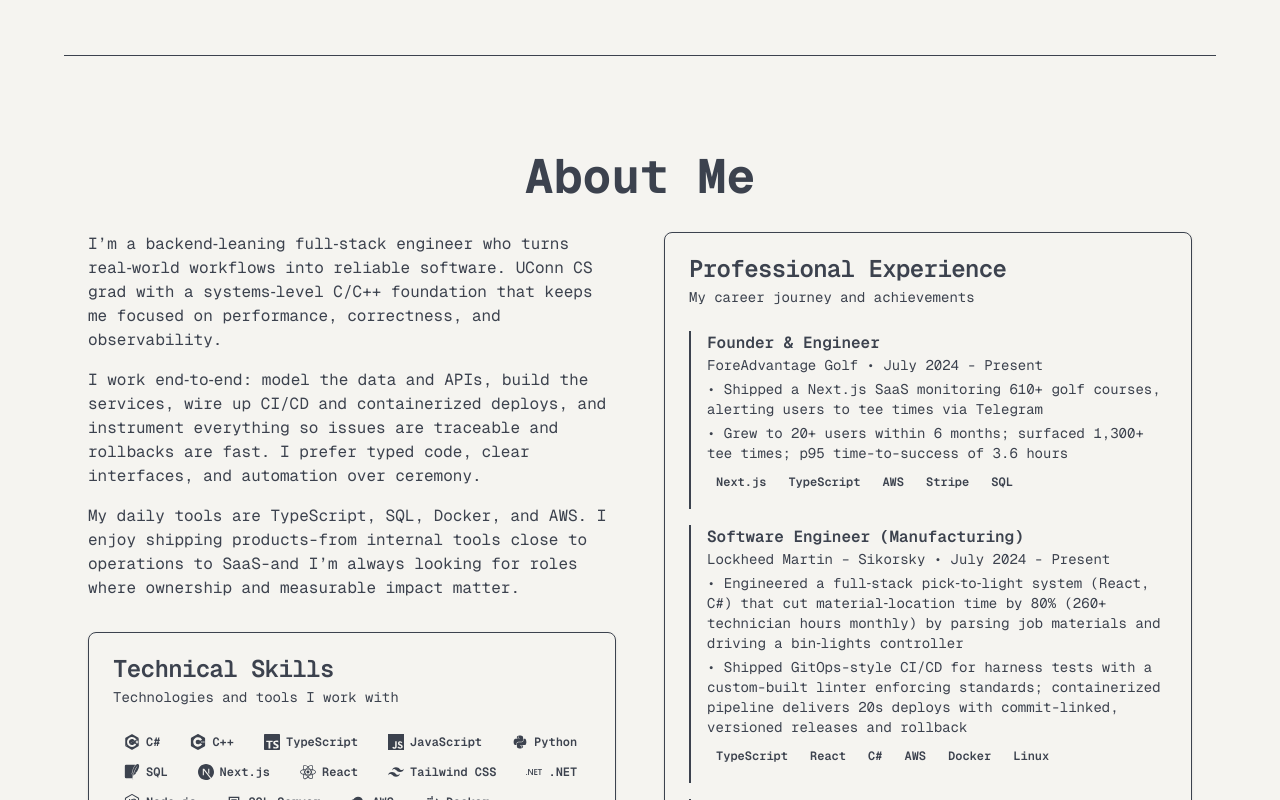
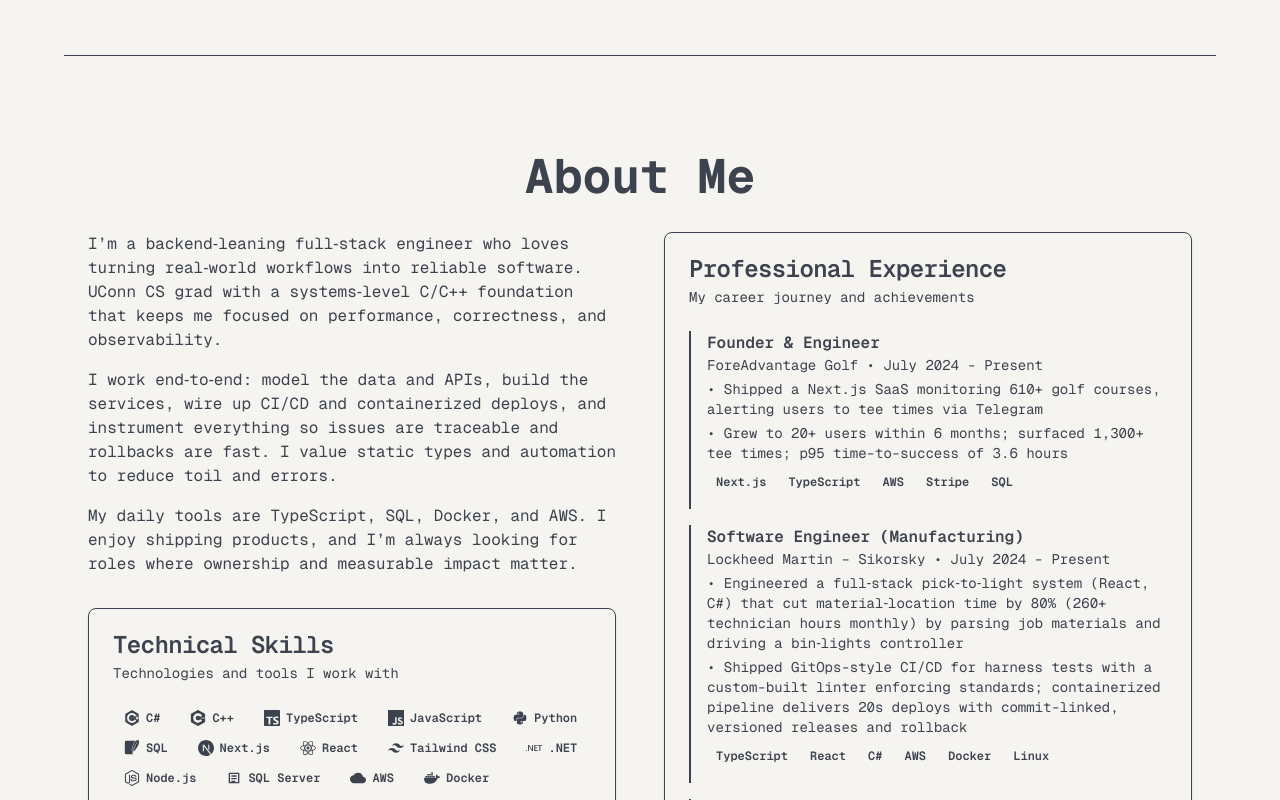
Before and after one commit to cgorski03/colingorski-portfolio, a Next.js app: page / in a window 1280 px wide. Shown: the part 478-1278 px from the top of the page. Built offline with nearby package versions, Linux system fonts and the light colour scheme.

Commit message:
wording changes

```diff
--- a/src/components/sections/about.tsx
+++ b/src/components/sections/about.tsx
@@ -94,9 +94,9 @@
 const aboutData = {
   title: "About Me",
   description: [
-    "I’m a backend‑leaning full‑stack engineer who turns real‑world workflows into reliable software. UConn CS grad with a systems‑level C/C++ foundation that keeps me focused on performance, correctness, and observability.",
-    "I work end‑to‑end: model the data and APIs, build the services, wire up CI/CD and containerized deploys, and instrument everything so issues are traceable and rollbacks are fast. I prefer typed code, clear interfaces, and automation over ceremony.",
-    "My daily tools are TypeScript, SQL, Docker, and AWS. I enjoy shipping products-from internal tools close to operations to SaaS-and I’m always looking for roles where ownership and measurable impact matter."
+    "I’m a backend‑leaning full‑stack engineer who loves turning real‑world workflows into reliable software. UConn CS grad with a systems‑level C/C++ foundation that keeps me focused on performance, correctness, and observability.",
+    "I work end‑to‑end: model the data and APIs, build the services, wire up CI/CD and containerized deploys, and instrument everything so issues are traceable and rollbacks are fast. I value static types and automation to reduce toil and errors.",
+    "My daily tools are TypeScript, SQL, Docker, and AWS. I enjoy shipping products, and I’m always looking for roles where ownership and measurable impact matter."
   ],
   experience: [
     {
```
